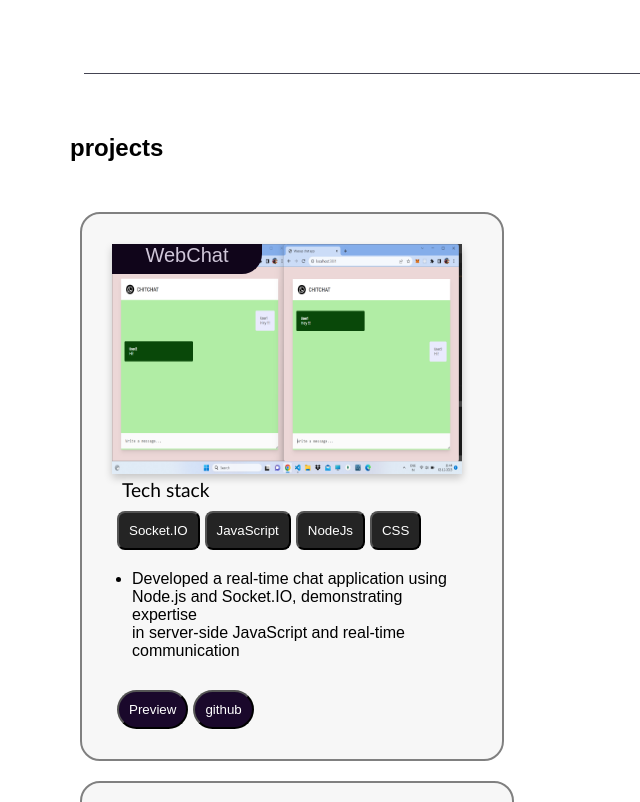
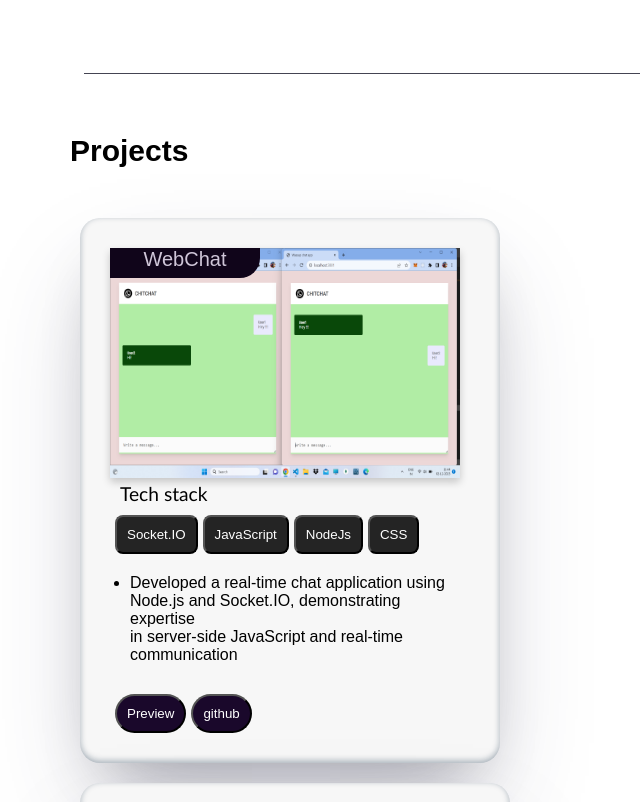
Before and after one commit to shubham99298/Reactportfolio, a React (Vite) app: page / in a window 1280 px wide. Shown: the part 1900-2702 px from the top of the page, without its empty margins (0-640 px from the left). Built offline with nearby package versions, Linux system fonts and the light colour scheme.

Commit message:
change to Project and contact pages

```diff
--- a/src/Pages/Projects.jsx
+++ b/src/Pages/Projects.jsx
@@ -14,7 +14,7 @@ const Projects = () => {
     <div>
 
       <hr />
-      <h2 id="pro">projects</h2>
+      <h2 id="pro">Projects</h2>
       <div className="projects">
         <div className="project">
           <div className="tag1">WebChat</div>
--- a/src/Pages/Training.jsx
+++ b/src/Pages/Training.jsx
@@ -9,19 +9,24 @@ const Training = () => {
       <hr/>
        <section className="secondsection" id="IT" >
             <span className="grey">What I have done </span>
-            <h1>Internship And Training</h1>
+            <h1>Experience</h1>
 
            <div className="box">
              <div className="vertical">
                  <img className="img-top"src={Dev} alt=""/>
                  <div className="verticaltitle">
-                    Web developer Internship
-                     (1 Apr 2023- 1 May 2023)
+                     Associate Salesforce Developer
+                     (Feb 2024-Ongoing)
 
                  </div>
                  <div className="verticaldesc">
-                     I have Completed One month intership tasks provided
-                     by Oasis Infobye...
+                     <ul>
+                      <li> Developed and optimized Salesforce Flows and Apex Triggers for automated business processes. </li>
+                      <li> Designed and implemented Lightning Web Components (LWC) for dynamic user interfaces.</li>
+                      <li>Configured Salesforce Service Cloud features, including Email-to-Case, chatbots, and Knowledge Articles.</li>
+                      <li>Managed case-based scenarios, entitlement contracts, and customer service operation</li>
+                     </ul>
+
                  </div>
              </div>
 
@@ -29,8 +34,8 @@ const Training = () => {
              <div className="vertical">
                 <img className="img-top"src={Dev} alt=""/>
                 <div className="verticaltitle">
-                   MERN stack training
-                   (21 JUL 2023 -5 SEPT 2023)
+                   Full Stack Developer Intern
+                   (JUL 2023 -SEPT 2023)
                 </div>
                 <div className="verticaldesc">
 
--- a/src/Style/Contact.css
+++ b/src/Style/Contact.css
@@ -23,6 +23,7 @@
 }
 .contactus {
     margin-bottom: 40px;
+    font-size: 30px;
 }
 .social h2{
     margin-top: -20px;
--- a/src/Style/Projects.css
+++ b/src/Style/Projects.css
@@ -7,18 +7,20 @@
 
 
 }
-
+#pro{
+    font-size: 30px;
+}
 .project1{
     margin-left: 50%;
     margin-bottom: 50px;
 }
 
 .project,.project1{
-    border: 2px solid gray;
     background-color: rgb(247, 247, 247);
     padding: 30px;
     border-radius: 20px;
     margin-bottom: 20px;
+    box-shadow: rgba(50, 50, 93, 0.25) 0px 50px 100px -20px, rgba(0, 0, 0, 0.3) 0px 30px 60px -30px, rgba(10, 37, 64, 0.35) 0px -2px 6px 0px inset;
 
 
 }
```
